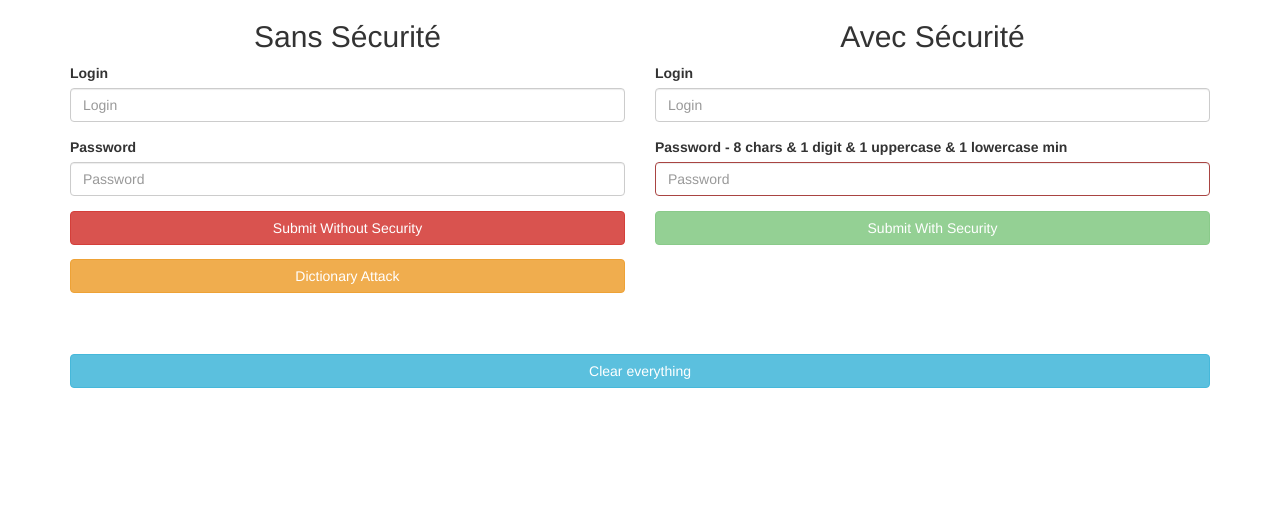
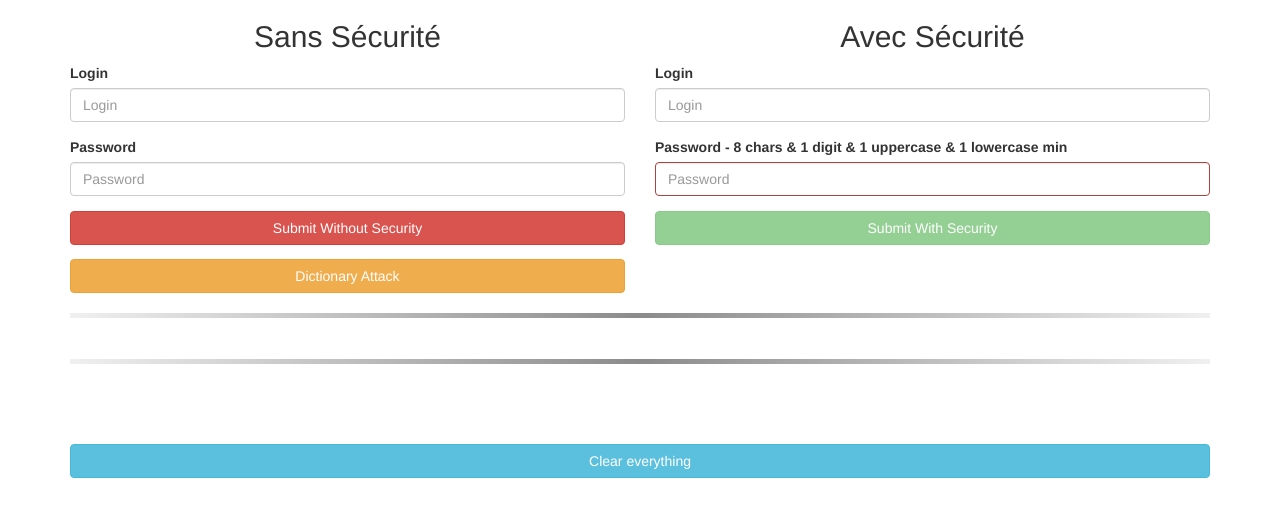
Before and after one commit to MickaelBRENOIT/SecurityTesting, a PHP site: page /securitytesting/ in a window 1280 px wide. Shown: the top 517 px of the page. Run offline with PHP 8.4, Linux system fonts and the light colour scheme.

Commit message:
CSS modified
hr tags added between forms and clear button, so we can easily see the results.

```diff
--- a/index.php
+++ b/index.php
@@ -74,6 +74,13 @@
 
             </div>
 
+            <hr style="border: 0;
+					  height: 5px;
+					  background-image: -webkit-linear-gradient(left, #f0f0f0, #8c8b8b, #f0f0f0);
+					  background-image: -moz-linear-gradient(left, #f0f0f0, #8c8b8b, #f0f0f0);
+					  background-image: -ms-linear-gradient(left, #f0f0f0, #8c8b8b, #f0f0f0);
+					  background-image: -o-linear-gradient(left, #f0f0f0, #8c8b8b, #f0f0f0);">
+
             <div class="row">
 
                 <div class="col-md-6">
@@ -89,6 +96,13 @@
                 </div>
 
             </div>
+
+            <hr style="border: 0;
+					  height: 5px;
+					  background-image: -webkit-linear-gradient(left, #f0f0f0, #8c8b8b, #f0f0f0);
+					  background-image: -moz-linear-gradient(left, #f0f0f0, #8c8b8b, #f0f0f0);
+					  background-image: -ms-linear-gradient(left, #f0f0f0, #8c8b8b, #f0f0f0);
+					  background-image: -o-linear-gradient(left, #f0f0f0, #8c8b8b, #f0f0f0);">
 
             <div class="row">
 
@@ -132,7 +146,7 @@
 				var dataString = 'login='+ login + '&pass='+ pass;
 				if(login == '' || pass == '')
 				{
-					$("#displayWithoutSecurity").html("<h3 style=\"text-align:center;\">Please fill all fields</h3>");
+					$("#displayWithoutSecurity").html("<h4 class=\"bg-warning\" style=\"text-align:center; padding: 30px 0 30px 0;\">Please fill all fields</h4>");
 				}
 				else
 				{
@@ -156,7 +170,7 @@
 					var dataString = 'login='+ login + '&pass='+ pass;
 					if(login == '' || pass == '')
 					{
-						$("#displayWithSecurity").html("<h3 style=\"text-align:center;\">Please fill all fields</h3>");
+						$("#displayWithSecurity").html("<h4 class=\"bg-warning\" style=\"text-align:center; padding: 30px 0 30px 0;\">Please fill all fields</h4>");
 					}
 					else
 					{
```
